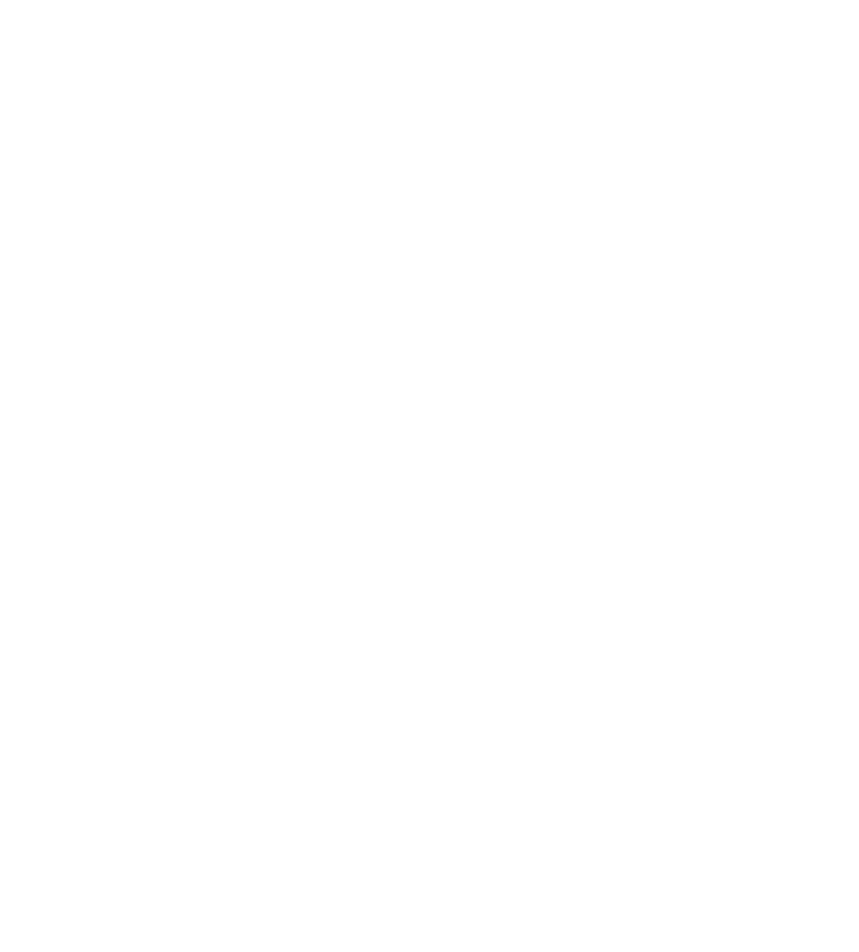
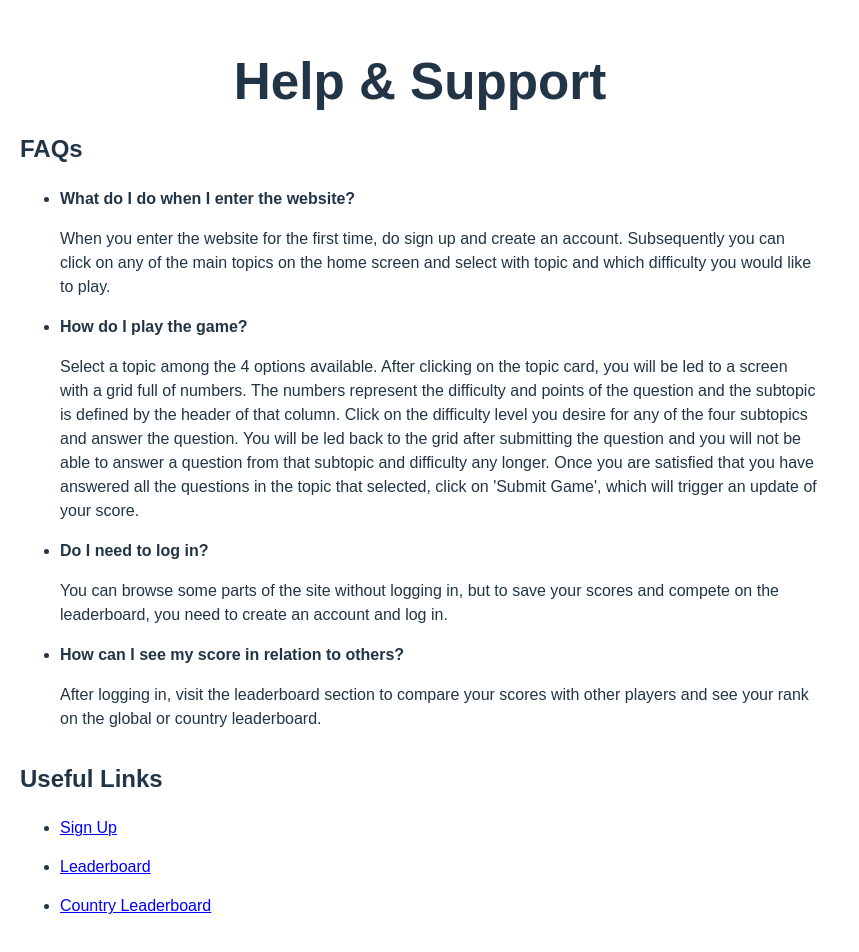
Before and after one commit to Heng-Pok/Trivia-App, a React (Vite) app: page /help in a window 1280 px wide. Before the commit this address had no page. Shown: the top 952 px of the page, without its empty margins (0-859 px from the left). Before the commit the page ends 800 px from the top, so only its background shows below. Built offline with nearby package versions, Linux system fonts and the light colour scheme.

Commit message:
added help page

```diff
--- a/src/App.jsx
+++ b/src/App.jsx
@@ -6,6 +6,7 @@
 import {useState} from "react";
 import Leaderboard from "./Leaderboard.jsx";
 import CountryLeaderboard from "./CountryLeaderboard.jsx";
+import Help from "./Help.jsx";
 
 function App() {
 
@@ -19,6 +20,7 @@
       <Route path="/gamescreen" element={<GameScreen user={currentUser} />}/>
       <Route path="/leaderboard" element={<Leaderboard/>}/>
       <Route path="/countryLeaderboard" element={<CountryLeaderboard/>}/>
+      <Route path="/help" element={<Help/>}/>
     </Routes>
   );
 }
--- a/src/Header.jsx
+++ b/src/Header.jsx
@@ -13,6 +13,7 @@
                     <li><a href="/leaderboard">Leaderboard</a></li>
                     <li><a href="/countryLeaderboard">Country Leaderboard</a></li>
                     <li><a href="#">About Us</a></li>
+                    <li><a href="/help">Help</a></li>
                     <li><a href="#">Contact</a></li>
                 </ul>
             </nav>
--- /dev/null
+++ b/src/Help.css
@@ -0,0 +1,37 @@
+
+.help{
+    font-family: Arial, sans-serif;
+    padding: 20px;
+    max-width: 800px;
+    margin: 0 auto;
+  }
+
+
+.title {
+    margin-bottom: 20px;
+    text-align: center;
+}
+
+
+.faq {
+    margin-bottom: 30px;
+}
+
+
+  .help-subtitle {
+    font-size: 20px;
+    margin-bottom: 10px;
+  }
+
+
+
+
+  .listItem {
+    margin-bottom: 15px;
+  }
+
+
+  .helpLink {
+    color: blue;
+    text-decoration: underline;
+  }
--- /dev/null
+++ b/src/Help.jsx
@@ -0,0 +1,60 @@
+import React from "react";
+import "./Help.css";
+
+function Help() {
+  const faqs = [
+    {
+      question: "What do I do when I enter the website?",
+      answer: "When you enter the website for the first time, do sign up and create an account. Subsequently you can click on any of the main topics on the home screen and select with topic and which difficulty you would like to play.",
+    },
+
+    {
+        question: "How do I play the game?",
+        answer: "Select a topic among the 4 options available. After clicking on the topic card, you will be led to a screen with a grid full of numbers. The numbers represent the difficulty and points of the question and the subtopic is defined by the header of that column. Click on the difficulty level you desire for any of the four subtopics and answer the question. You will be led back to the grid after submitting the question and you will not be able to answer a question from that subtopic and difficulty any longer. Once you are satisfied that you have answered all the questions in the topic that selected, click on 'Submit Game', which will trigger an update of your score.",
+    },
+    {
+      question: "Do I need to log in?",
+      answer: "You can browse some parts of the site without logging in, but to save your scores and compete on the leaderboard, you need to create an account and log in.",
+    },
+    {
+      question: "How can I see my score in relation to others?",
+      answer: "After logging in, visit the leaderboard section to compare your scores with other players and see your rank on the global or country leaderboard.",
+    },
+  ];
+
+  return (
+    <div className="help">
+      <h1 className="title">Help & Support</h1>
+
+      <div className="faq">
+        <h2 className="faqSubtitle">FAQs</h2>
+        <ul>
+          {faqs.map((faq, index) => (
+            <li key={index} className="listItem">
+              <b>{faq.question}</b>
+              <p>{faq.answer}</p>
+            </li>
+          ))}
+        </ul>
+      </div>
+
+
+      <div className="faq">
+        <h2 className="faqSubtitle">Useful Links</h2>
+        <ul>
+            <li className="listItem">
+                <a href="/signup" className="helpLink">Sign Up</a>
+            </li>
+            <li className="listItem">
+                <a href="/leaderboard" className="helpLink">Leaderboard</a>
+            </li>
+            <li className="listItem">
+                <a href="/countryLeaderboard" className="helpLink">Country Leaderboard</a>
+            </li>
+        </ul>
+      </div>
+    </div>
+  );
+}
+
+export default Help;
```
